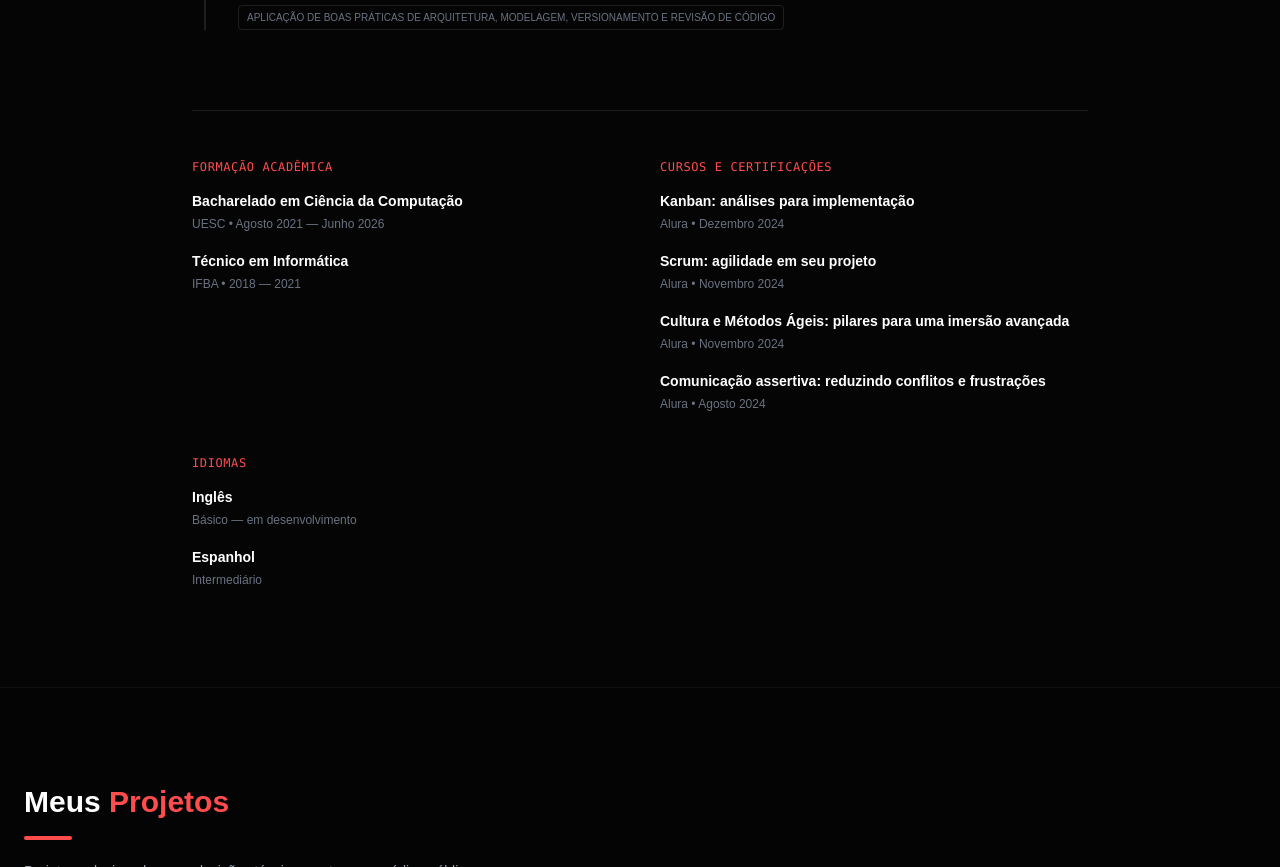
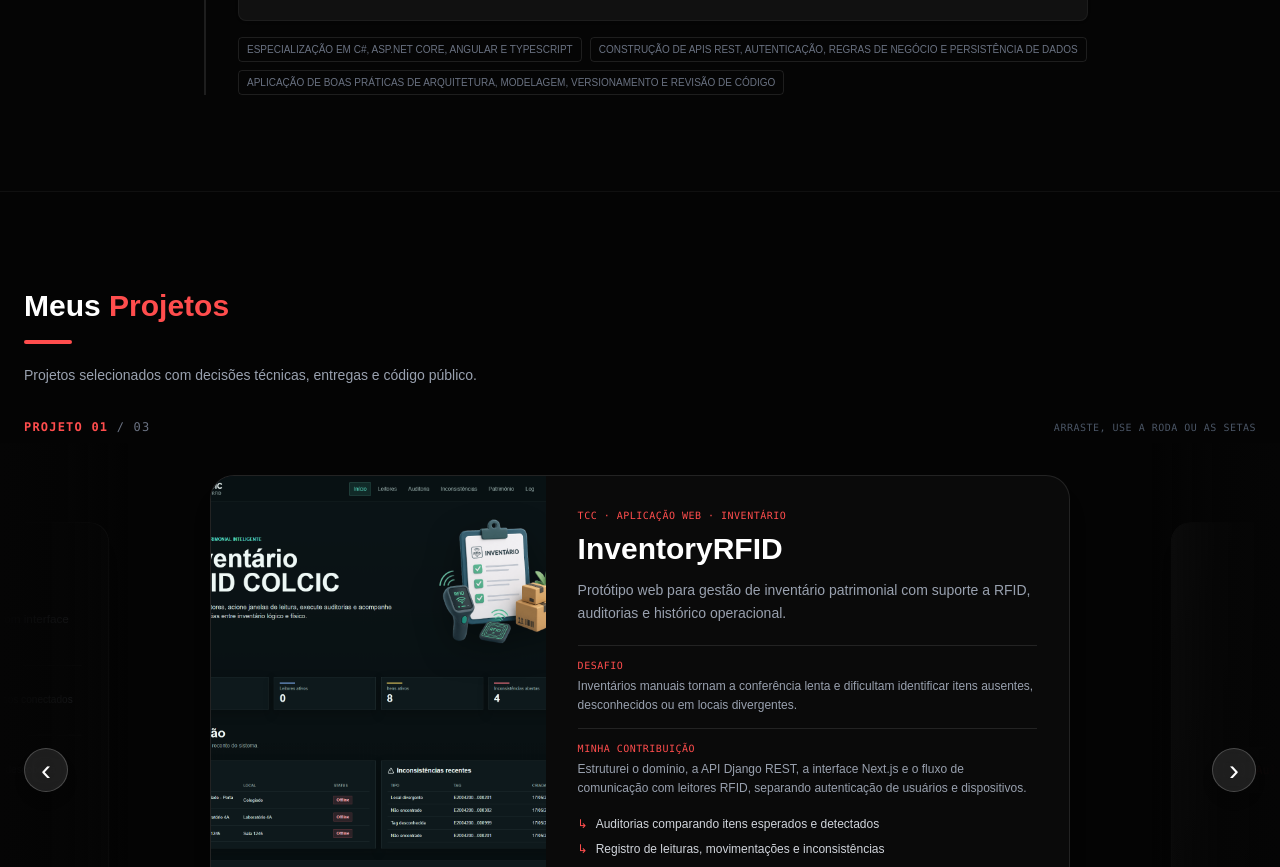
Before and after one commit to EzekLobo/ezequiel-lobo-portfolio, a Next.js app: page / in a window 1280 px wide. Shown: the part 1933-2800 px from the top of the page. Built offline with nearby package versions, Linux system fonts and the light colour scheme.

Commit message:
refactor: prioriza contexto dos projetos no portfolio

```diff
--- a/components/Experience.tsx
+++ b/components/Experience.tsx
@@ -1,12 +1,13 @@
-import { certifications, education, experiences, languages } from "@/content/portfolio";
+import { experiences } from "@/content/portfolio";
 
 export default function Experience() {
   return (
     <section id="experiencia" className="relative z-10 border-t border-white/5 px-6 py-24">
       <div className="mx-auto max-w-4xl">
         <div className="mb-12">
-          <h2 className="text-3xl font-bold">Experiência <span className="text-brand-red">Profissional</span></h2>
+          <h2 className="text-3xl font-bold">Experiência <span className="text-brand-red">profissional</span></h2>
           <div className="mt-4 h-1 w-20 rounded bg-brand-red" />
+          <p className="mt-5 max-w-2xl text-sm leading-relaxed text-gray-400">Um resumo das experiências que sustentam o trabalho apresentado nos projetos. Formação, cursos e demais detalhes ficam no currículo.</p>
         </div>
         <ol className="relative ml-3 space-y-12 border-l-2 border-white/10 pl-8" aria-label="Experiência profissional">
           {experiences.map((item) => (
@@ -23,16 +24,7 @@ export default function Experience() {
             </li>
           ))}
         </ol>
-        <div className="mt-20 grid gap-10 border-t border-white/10 pt-12 md:grid-cols-2">
-          <InfoList title="Formação acadêmica" items={education.map((item) => ({ primary: item.title, secondary: `${item.institution} • ${item.period}` }))} />
-          <InfoList title="Cursos e certificações" items={certifications.map((item) => ({ primary: item.title, secondary: `${item.institution} • ${item.period}` }))} />
-          <InfoList title="Idiomas" items={languages.map((item) => ({ primary: item.name, secondary: item.level }))} />
-        </div>
       </div>
     </section>
   );
 }
-
-function InfoList({ title, items }: { title: string; items: { primary: string; secondary: string }[] }) {
-  return <div><p className="mb-4 font-mono text-xs tracking-wider text-brand-red uppercase">{title}</p><ul className="space-y-4">{items.map((item) => <li key={item.primary}><strong className="block text-sm text-white">{item.primary}</strong><span className="text-xs text-gray-500">{item.secondary}</span></li>)}</ul></div>;
-}
--- a/components/ProjectCarousel.tsx
+++ b/components/ProjectCarousel.tsx
@@ -68,8 +68,8 @@ export default function ProjectCarousel({ projects }: { projects: Project[] }) {
         <div className="pointer-events-none absolute top-0 right-0 z-10 h-full w-32 bg-gradient-to-l from-brand-dark via-brand-dark/80 to-transparent" />
         <button type="button" className="carousel-control absolute top-1/2 left-4 z-20 grid h-11 w-11 -translate-y-1/2 place-items-center rounded-full border border-white/20 bg-white/10 text-3xl text-white shadow-lg backdrop-blur-md transition-all hover:scale-110 hover:bg-brand-red md:left-6" aria-label="Projeto anterior" onClick={previous}>‹</button>
         <div ref={setViewport} tabIndex={0} onKeyDown={onKeyDown} className="project-carousel-viewport cursor-grab overflow-hidden py-8 active:cursor-grabbing">
-          <div className="flex gap-8 px-[14vw] md:px-[calc(50%_-_350px)]">
-          {loopedProjects.map((project, index) => <div key={`${project.title}-${index}`} className="w-[76vw] shrink-0 md:w-[700px]" aria-hidden={index !== selectedSnap}><div className={`carousel-slide-inner ${index === selectedSnap ? "is-active" : ""}`}><ProjectCard project={project} active={index === selectedSnap} /></div></div>)}
+          <div className="flex gap-8 px-[8vw] md:px-[calc(50%_-_430px)]">
+          {loopedProjects.map((project, index) => <div key={`${project.title}-${index}`} className="w-[84vw] shrink-0 md:w-[860px]" aria-hidden={index !== selectedSnap}><div className={`carousel-slide-inner ${index === selectedSnap ? "is-active" : ""}`}><ProjectCard project={project} active={index === selectedSnap} /></div></div>)}
           </div>
         </div>
         <button type="button" className="carousel-control absolute top-1/2 right-4 z-20 grid h-11 w-11 -translate-y-1/2 place-items-center rounded-full border border-white/20 bg-white/10 text-3xl text-white shadow-lg backdrop-blur-md transition-all hover:scale-110 hover:bg-brand-red md:right-6" aria-label="Próximo projeto" onClick={next}>›</button>
@@ -81,20 +81,25 @@ export default function ProjectCarousel({ projects }: { projects: Project[] }) {
 
 function ProjectCard({ project, active }: { project: Project; active: boolean }) {
   return (
-    <article className="h-[460px] overflow-hidden rounded-3xl border border-white/10 bg-brand-card shadow-xl">
+    <article className="overflow-hidden rounded-3xl border border-white/10 bg-brand-card shadow-xl md:grid md:h-[590px] md:grid-cols-[minmax(290px,.78fr)_minmax(0,1.22fr)]">
       <ProjectVisual project={project} />
-      <div className="flex h-[250px] flex-col p-6">
+      <div className="flex flex-col p-6 md:p-8">
         <p className="font-mono text-[10px] tracking-wider text-brand-red uppercase">{project.eyebrow}</p>
-        <h3 className="mt-2 text-xl font-bold text-white">{project.title}</h3>
-        <p className="mt-2 line-clamp-3 text-sm leading-relaxed text-gray-400">{project.summary}</p>
-        <div className="mt-4 flex flex-wrap gap-2">{project.technologies.slice(0, 4).map((tech) => <span key={tech} className="rounded-full border border-red-500/20 bg-red-500/10 px-3 py-1 text-[10px] text-red-300">{tech}</span>)}</div>
-        <div className="mt-auto flex gap-4"><a className="project-card-link border-b border-brand-red text-sm font-bold text-white" href={project.repository} target="_blank" rel="noreferrer" tabIndex={active ? undefined : -1}>Repositório ↗</a>{project.demo && <a className="project-card-link border-b border-white/40 text-sm font-bold text-white" href={project.demo} target="_blank" rel="noreferrer" tabIndex={active ? undefined : -1}>Demo ↗</a>}</div>
+        <h3 className="mt-2 text-2xl font-bold text-white md:text-3xl">{project.title}</h3>
+        <p className="mt-3 text-sm leading-relaxed text-gray-400">{project.summary}</p>
+        <dl className="mt-5 grid gap-3">
+          <div className="border-t border-white/10 pt-3"><dt className="font-mono text-[10px] tracking-wider text-brand-red uppercase">Desafio</dt><dd className="mt-1 text-xs leading-relaxed text-gray-400">{project.problem}</dd></div>
+          <div className="border-t border-white/10 pt-3"><dt className="font-mono text-[10px] tracking-wider text-brand-red uppercase">Minha contribuição</dt><dd className="mt-1 text-xs leading-relaxed text-gray-400">{project.contribution}</dd></div>
+        </dl>
+        <ul className="mt-4 grid gap-1.5" aria-label={`Evidências de ${project.title}`}>{project.evidence.map((item) => <li key={item} className="pl-4 text-xs leading-relaxed text-gray-300 before:relative before:-left-4 before:mr-[-8px] before:text-brand-red before:content-['↳']">{item}</li>)}</ul>
+        <div className="mt-4 flex flex-wrap gap-2">{project.technologies.map((tech) => <span key={tech} className="rounded-full border border-red-500/20 bg-red-500/10 px-2.5 py-1 text-[10px] text-red-300">{tech}</span>)}</div>
+        <div className="mt-5 flex flex-wrap gap-4"><a className="project-card-link border-b border-brand-red text-sm font-bold text-white" href={project.repository} target="_blank" rel="noreferrer" tabIndex={active ? undefined : -1}>Ver código ↗</a>{project.demo && <a className="project-card-link border-b border-white/40 text-sm font-bold text-white" href={project.demo} target="_blank" rel="noreferrer" tabIndex={active ? undefined : -1}>Ver demonstração ↗</a>}</div>
       </div>
     </article>
   );
 }
 
 function ProjectVisual({ project }: { project: Project }) {
-  if (project.image) return <div className="relative h-[210px] overflow-hidden bg-gray-900"><Image src={project.image} alt={project.imageAlt ?? project.title} fill sizes="(max-width: 768px) 76vw, 420px" className="object-cover" draggable={false} /></div>;
-  return <div className="flex h-[210px] items-center justify-center bg-gradient-to-br from-[#1d1d1d] to-[#080808] p-8 text-center"><div className="rounded-xl border border-white/10 bg-white/5 px-5 py-4 font-mono text-sm text-brand-red">{project.visual === "go-board" ? "GO 9×9 · XML-RPC" : "AulaPay · Mobile"}</div></div>;
+  if (project.image) return <div className="relative h-52 overflow-hidden bg-gray-900 md:h-full"><Image src={project.image} alt={project.imageAlt ?? project.title} fill sizes="(max-width: 768px) 84vw, 390px" className="object-cover" draggable={false} /></div>;
+  return <div className="flex h-52 items-center justify-center bg-gradient-to-br from-[#1d1d1d] to-[#080808] p-8 text-center md:h-full"><div className="rounded-xl border border-white/10 bg-white/5 px-5 py-4 font-mono text-sm text-brand-red">{project.visual === "go-board" ? "GO 9×9 · XML-RPC" : "AulaPay · Mobile"}</div></div>;
 }
```
